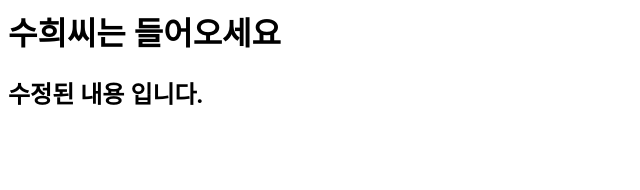
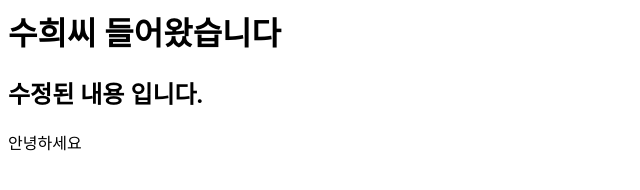
Before and after one commit to wldnjs0831/git-collabo, a plain HTML site: page index.html in a window 1280 px wide. Shown: the whole page, without its empty margins (0-640 px from the left). Drawn offline with Linux system fonts and the light colour scheme.

Commit message:
Update index.html

```diff
--- a/index.html
+++ b/index.html
@@ -1,3 +1,5 @@
-<h1>수희씨는 들어오세요</h1>
+<h1>수희씨 들어왔습니다</h1>
 
 <h2>수정된 내용 입니다.</h2>
+
+<p>안녕하세요</p>
```
